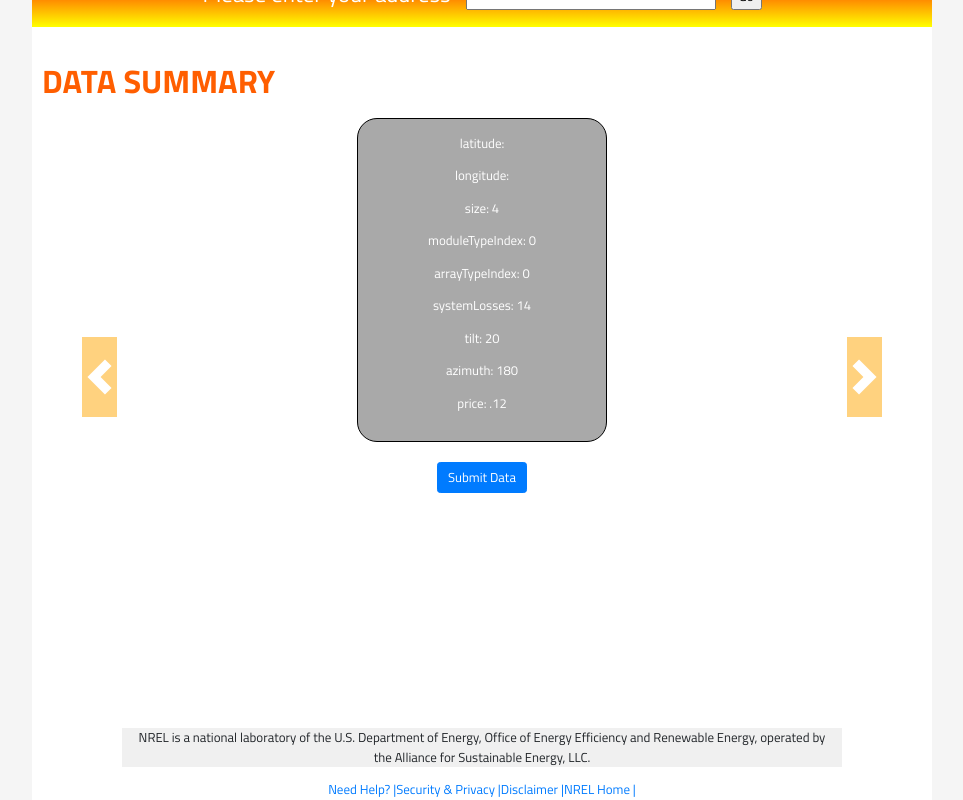
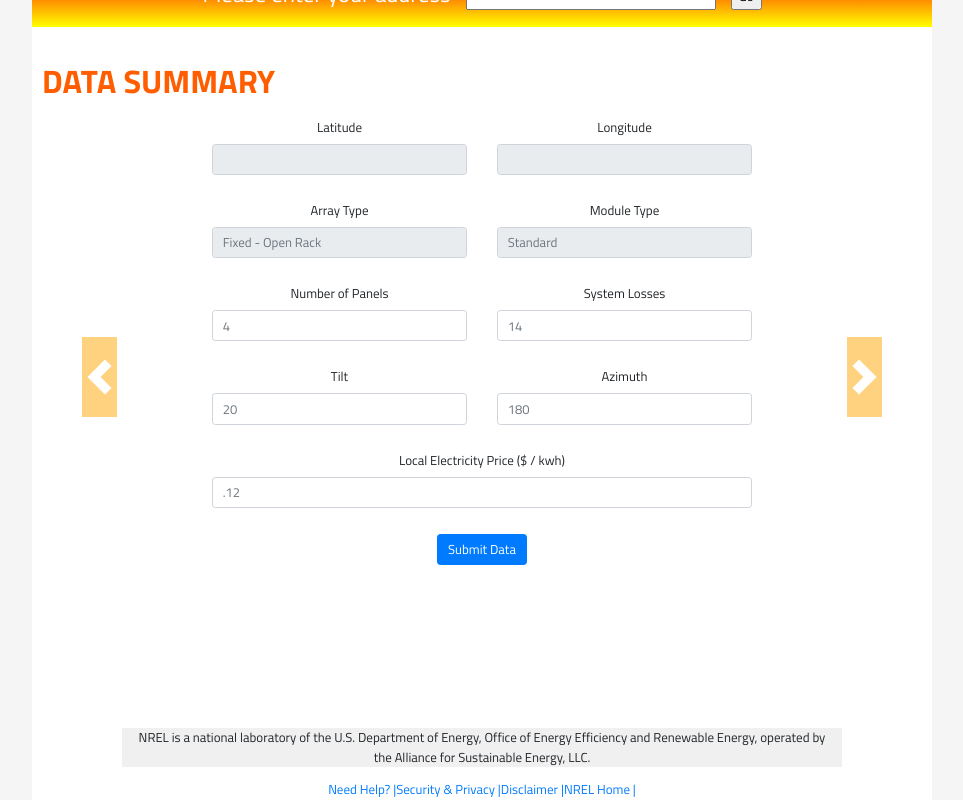
Before and after one commit to caseymccullough/PV-watts-clone, a React (Create React App) app: page / in a window 1280 px wide. Both pictures are taken after a click on the item 676 px from the left and 814 px from the top of the page. Shown: the part 137-937 px from the top of the page, without its empty margins (158-1121 px from the left). Built offline with nearby package versions, Linux system fonts and the light colour scheme.

Commit message:
data confirmation is now a form

```diff
--- a/src/App.css
+++ b/src/App.css
@@ -179,11 +179,28 @@ color: rgb(87, 87, 87);
 }
 
 Table{
-  border: darkgray 1px solid;
+  border: rgb(253, 220, 220) 1px solid;
   background-color: rgb(176, 222, 238);
+  font-weight: 700;
+}
+
+/* allows two rows in results table header */
+.table thead td,
+.table thead th {
+    border-top: none;
+    border-bottom: none;
+    padding: 2px;
 }
 
 
+
+.lastRow{
+  color:rgb(255, 94, 0);
+  background-color: white;
+  border-color: 0px white;
+  font-size: 2em;
+
+}
 
 #footer{
 
@@ -194,8 +211,6 @@ Table{
   justify-content: center;
   text-align: center;
   font-size: 20px;
-
-
 
 }
 
@@ -210,3 +225,11 @@ Table{
   background-color: rgba(240, 240, 240);
   padding: 0 15px;
 }
+
+#data-summary-form{
+  width:60%;
+  display: block;
+  margin-left: auto;
+  margin-right: auto;
+
+}
--- a/src/Components/Resource/Resource.js
+++ b/src/Components/Resource/Resource.js
@@ -31,7 +31,7 @@ export default function Resource({formData, setFormData}) {
         <script type="text/javascript"></script>
         <p>Please enter your latitude, longitude, and electricity price below</p>
         <Form onSubmit={handleSubmit} className="lat-and-long-form form slide">
-          <label>
+          <label >
             Latitude
             <input
               type = "text"
--- a/src/Components/SubmitData/SubmitData.js
+++ b/src/Components/SubmitData/SubmitData.js
@@ -1,5 +1,5 @@
+import { Form, Button, Row, Col } from 'react-bootstrap';
 import '../../App.css';
-import Button from 'react-bootstrap/Button';
 
 export default function SubmitData ({formData, setSolarData}) {
 
@@ -47,8 +47,66 @@ export default function SubmitData ({formData, setSolarData}) {
     return (
     <div id="submit-data" className="slide">
       <h1> Data Summary</h1>
-              <div id = "data-values">{dataElements}</div>
-      <Button onClick={getSolarData}>Submit Data</Button>
+      <Form id="data-summary-form">
+        <Row className="mb-3">
+          <Form.Group as={Col} controlId="formLat">
+            <Form.Label>Latitude</Form.Label>
+            <Form.Control type="number" placeholder={formData.latitude} readOnly/>
+          </Form.Group>
+
+          <Form.Group as={Col} controlId="formLong">
+            <Form.Label>Longitude</Form.Label>
+            <Form.Control type="number" placeholder= {formData.longitude} readOnly/>
+          </Form.Group>
+        </Row>
+        <Row className="mb-3">
+
+          <Form.Group as={Col} controlId="arrayType">
+            <Form.Label>Array Type</Form.Label>
+            <Form.Control type="text" placeholder={arrayOptions[formData.arrayTypeIndex]} readOnly/>
+          </Form.Group>
+
+          <Form.Group as={Col} controlId="moduleType">
+            <Form.Label>Module Type</Form.Label>
+            <Form.Control type="text" placeholder= {panelOptions[formData.moduleTypeIndex]} readOnly/>
+          </Form.Group>
+        </Row>
+        <Row className="mb-3">
+        <Form.Group as={Col} controlId="numPanels">
+            <Form.Label>Number of Panels</Form.Label>
+            <Form.Control type="number" placeholder={formData.size} />
+          </Form.Group>
+
+          <Form.Group as={Col} controlId="systemLosses">
+            <Form.Label>System Losses</Form.Label>
+            <Form.Control type="number" placeholder= {formData.systemLosses} />
+          </Form.Group>
+        </Row>
+
+        <Row className="mb-3">
+          <Form.Group as={Col} controlId="tilt">
+            <Form.Label>Tilt</Form.Label>
+            <Form.Control type="number" placeholder={formData.tilt} />
+          </Form.Group>
+
+          <Form.Group as={Col} controlId="azimuth">
+            <Form.Label>Azimuth</Form.Label>
+            <Form.Control type="number" placeholder= {formData.azimuth} />
+          </Form.Group>
+        </Row>
+
+        <Row className="mb-3">
+          <Form.Group as={Col} controlId="price">
+            <Form.Label>Local Electricity Price ($ / kwh)</Form.Label>
+            <Form.Control type="number" placeholder={formData.price} />
+          </Form.Group>
+        </Row>
+        <Button onClick={getSolarData}>Submit Data</Button>
+      </Form>
+
+
+
+
     </div>
     );
 
--- a/src/Components/TableBody/TableBody.js
+++ b/src/Components/TableBody/TableBody.js
@@ -8,14 +8,12 @@ export default function TableBody (props) {
     const tableRows = months.map((month, i) => {
     return (
 
-        <tr key={i}>
+        <tr className= "table-body-row" key={i}>
             <td>{ month } </td>
             <td>{props.solarData.outputs.solrad_monthly[i].toFixed(2)}</td>
             <td>{props.solarData.outputs.ac_monthly[i].toFixed(0)}</td>
             <td>${(props.solarData.outputs.ac_monthly[i]
             * props.elecRate).toFixed(2)} </td>
-
-
         </tr>
         )
     });
@@ -24,11 +22,11 @@ export default function TableBody (props) {
         <tbody>
             {tableRows}
             {/* last "special" row is below */}
-            <tr id = "lastRow">
-                <td> Annual </td>
-                <td>{props.solarData.outputs.solrad_annual.toFixed(2)}</td>
-                <td>{props.solarData.outputs.ac_annual.toFixed(0)}</td>
-                <td>${(props.solarData.outputs.ac_annual * props.elecRate).toFixed(2)}</td>
+            <tr>
+                <td className="lastRow"> Annual </td>
+                <td className="lastRow"> {props.solarData.outputs.solrad_annual.toFixed(2)}</td>
+                <td className="lastRow">{props.solarData.outputs.ac_annual.toFixed(0)}</td>
+                <td className="lastRow">${(props.solarData.outputs.ac_annual * props.elecRate).toFixed(2)}</td>
             </tr>
       </tbody>
     );
--- a/src/Components/TableHeader/TableHeader.js
+++ b/src/Components/TableHeader/TableHeader.js
@@ -2,19 +2,22 @@ import '../../App.css';
 
 export default function TableHeader () {
 
-    const tableHeadText = ["Month", "Solar Radiation", "AC Energy (kWh)", "Value"];
-    const tableSubheadings = ["", "kw/ m^2 / day", "kWh", "$"]; // add these later.
+    const tableHeadText = ["Month", "Solar Radiation", "AC Energy", "Value"];
+    const tableSubheadText = ["", "(kw/ m^2 / day)", "(kWh)", "($)"]; // add these later.
 
     const tableHeaders = tableHeadText.map((text, i) => {
-    return (<th key={i}> { text } </th> )
-});
-    return (
-    <thead>
-        <tr>
-        {tableHeaders}
-        </tr>
-      </thead>
+        return (<th key={i}> { text }  </th> );
+    });
+
+    const tableSubHeaders = tableSubheadText.map((text, i) => {
+        return (<th  key={i}> { text } </th>);
+    });
 
 
+    return (
+        <thead>
+            <tr>{ tableHeaders }</tr>
+            <tr>{ tableSubHeaders }</tr>
+        </thead>
     );
 }
```
